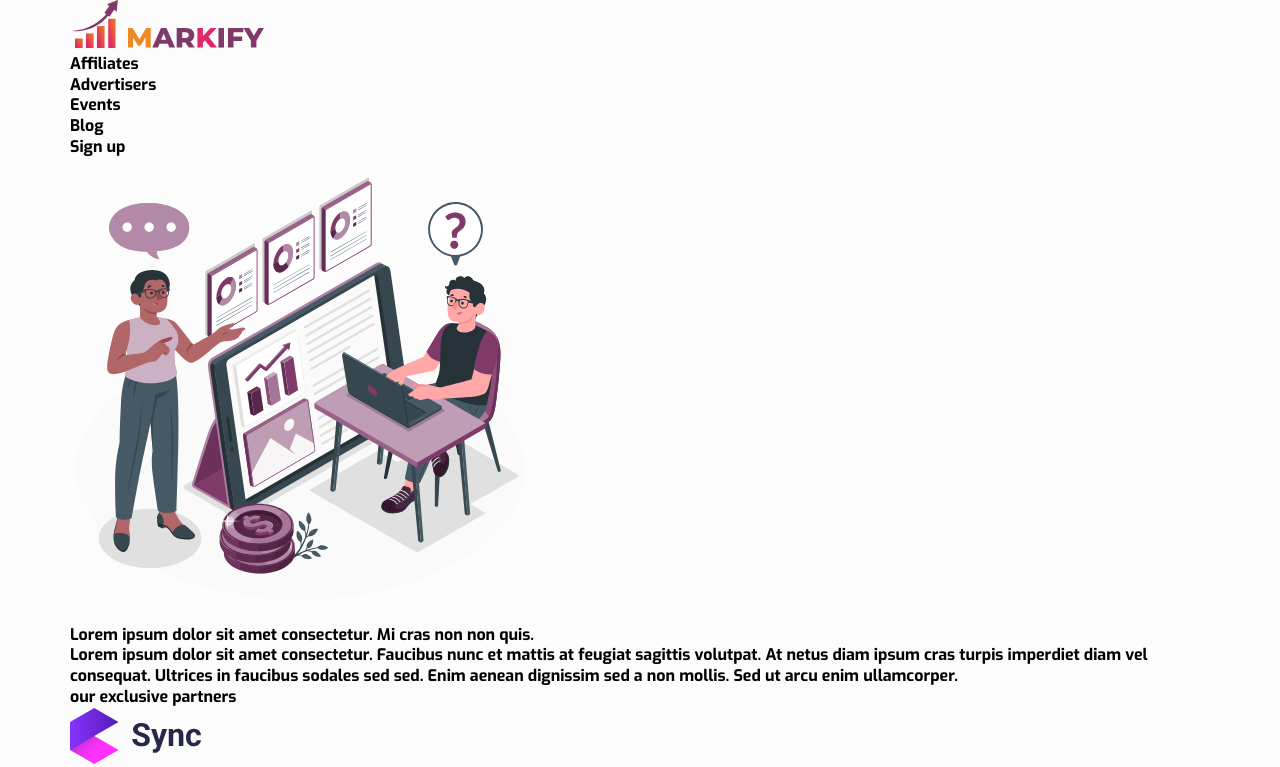
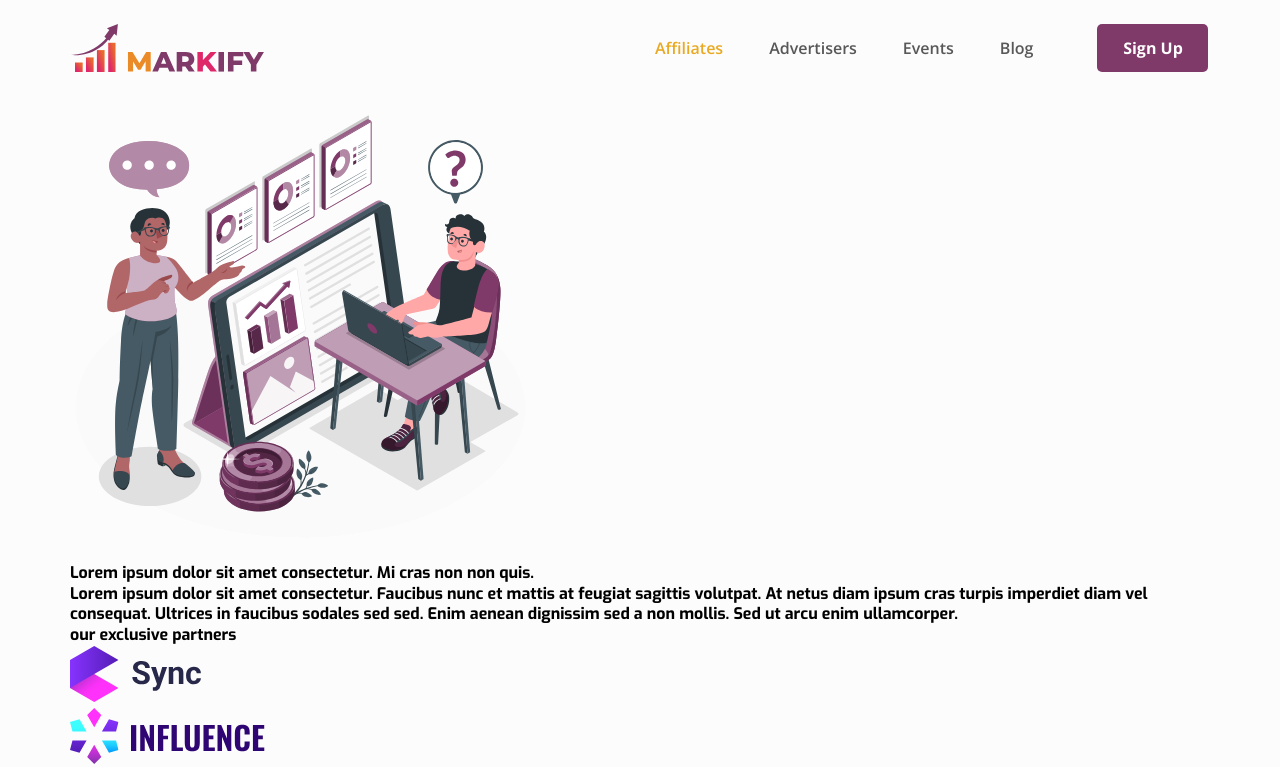
Before and after one commit to BohdanKoleiko/Galaktica, a website: page src/index.html in a window 1280 px wide. Shown: the top 767 px of the page. Drawn offline with nearby package versions, Linux system fonts and the light colour scheme; files that its build step writes are made by us from their sources.

Commit message:
created components of button, logo, nav and block of header

```diff
--- /dev/null
+++ b/src/scss/components/_button.scss
@@ -0,0 +1,34 @@
+.btn {
+   height: 48px;
+   font-family: $font-family;
+   font-weight: 700;
+   font-size: 16px;
+   line-height: 150%;
+   text-transform: capitalize;
+   color: #fff;
+   border-radius: 5px;
+   transition: all 0.1s ease-out;
+
+   &-main {
+      width: 111px;
+      min-width: 111px;
+      background: #7f3a6a;
+      @media (hover: hover) {
+         &:hover {
+            background: #e9a923;
+         }
+      }
+   }
+
+   &-second {
+      width: 170px;
+      min-width: 170px;
+      background: #e9a923;
+      @media (hover: hover) {
+         &:hover {
+            color: #7f3a6a;
+            background: #fff;
+         }
+      }
+   }
+}
--- /dev/null
+++ b/src/scss/components/_logo.scss
@@ -0,0 +1,14 @@
+.logo {
+   width: 100%;
+   max-width: 194px;
+   height: 48px;
+   overflow: hidden;
+
+   > img {
+      display: block;
+      width: 100%;
+      height: 100%;
+      object-fit: contain;
+      object-position: center;
+   }
+}
--- /dev/null
+++ b/src/scss/components/_nav.scss
@@ -0,0 +1,26 @@
+.nav {
+   &__menu {
+      display: inline-flex;
+      align-items: center;
+      flex-wrap: wrap;
+      column-gap: 46px;
+      margin-right: 64px;
+
+      font-family: $font-family;
+      font-weight: 600;
+      font-size: 16px;
+      line-height: 150%;
+      color: #585858;
+      transition: all 0.1s ease-out;
+
+      @media (hover: hover) {
+         li:hover {
+            color: #e9a923;
+         }
+      }
+
+      li[data-active="active"] {
+         color: #e9a923;
+      }
+   }
+}
--- a/src/scss/style.scss
+++ b/src/scss/style.scss
@@ -28,3 +28,13 @@ body {
    margin: 0 auto;
    padding: 0 40px;
 }
+
+//
+// COMPONENTS
+@import "./components/logo";
+@import "./components/nav";
+@import "./components/button";
+
+//
+// BLOCKS
+@import "./blocks/header";
```
